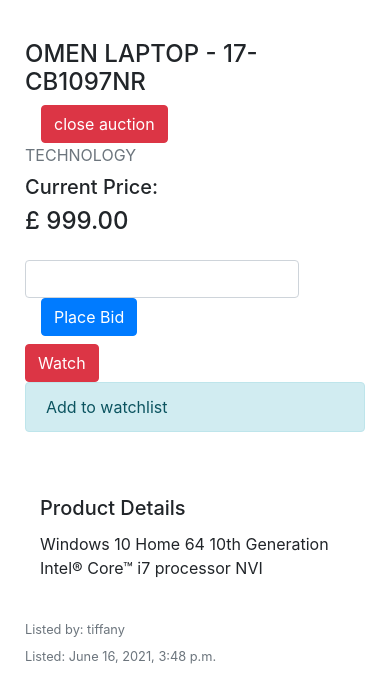
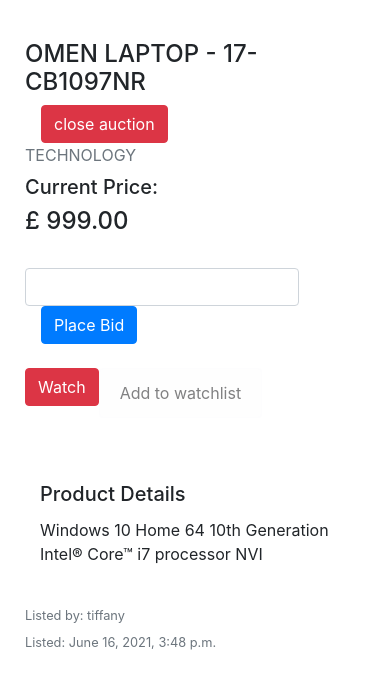
Before and after one commit to tiffanyclaire/Ecommerce, a Django app: page /listing/1 in a window 390 px wide. Shown: the part 436-1110 px from the top of the page. Run offline with Django 3.2, Linux system fonts and the light colour scheme; a user stored in the database is signed in; data comes from the database, SQL or seed files in the repository; both versions use the stored data as it was after the commit; some libraries are stand-ins or nearby versions.

Commit message:
listing html changes and fixed low bid issue with watchlist message

```diff
--- a/auctions/static/auctions/styles.css
+++ b/auctions/static/auctions/styles.css
@@ -1,3 +1,10 @@
 body {
     padding: 10px;
 }
+
+.img-fluid {
+    max-width: 100%;
+    height:auto;
+
+
+}
--- a/auctions/templates/auctions/categories.html
+++ b/auctions/templates/auctions/categories.html
@@ -33,6 +33,7 @@
     <h2>{{ category }}</h2>
 
         {% for listing in listings %}
+        {% if listing.active == True %}
         <div class="container mt-5 mb-5">
 
 
@@ -59,6 +60,7 @@
         </div>
 
         </div>
+        {% endif %}
 
         {% endfor %}
 
--- a/auctions/templates/auctions/index.html
+++ b/auctions/templates/auctions/index.html
@@ -13,7 +13,7 @@
 
 
         <div class="row p-2 bg-white border rounded">
-            <div class="col-md-3 mt-1"><img class="img-fluid img-responsive rounded product-image" src="{{ Listing.image }}"></div>
+            <div class="col-md-3 mt-1"><img class="img-fluid rounded" src="{{ Listing.image }}"></div>
             <div class="col-md-6 mt-1">
                 <h5>{{ Listing.title }}</h5>
                 <p class="text-justify text-truncate para mb-0">{{ Listing.description }}</p>
--- a/auctions/templates/auctions/listing.html
+++ b/auctions/templates/auctions/listing.html
@@ -48,10 +48,45 @@
                     <h4>£ {{ listing.price }}</h4>
 
 
-{% if listing.active == True %}
+ <!--Winning Bid section-->
+
+    <div class="row mt-3">
+
+    {% if listing.active == False %}
+
+    {% if winner is None %}
+    {% if listing.seller  == user %}
+    <div class="alert alert-info" role="alert">There were no Bids on your listing</div>
+    {% else %}
+    <div class="alert alert-info" role="alert">This Auction has ended</div>
+    {% endif %}
 
 
-  <!--Error Messages-->
+    {% elif winner is not None %}
+
+    {% if listing.seller == user %}
+    <div class="alert alert-info" role="alert">Your item has sold to {{ winner }}</div>
+
+
+    {% elif winner == user %}
+    <div class="alert alert-info" role="alert">You have won this auction!</div>
+
+    {% else %}
+    <div class="alert alert-info" role="alert">This item has sold to {{ winner }}</div>
+
+    {% endif %}
+
+    {% endif %}
+
+    {% endif %}
+
+    </div>
+
+ <!--Error Messages-->
+
+                {% if listing.active == True %}
+
+
 
 
                 {% if messages %}
@@ -66,7 +101,7 @@
 
 
 
-<!--bid and watch-->
+                  <!--bid and watch-->
 
                 <form method="POST" action="{% url 'bid' listing.id %}" class="form-inline">
                     {% csrf_token %}
@@ -79,64 +114,33 @@
                 </div>
 
                 </form>
+                <div class="row col-md-7 mt-3">
 
                 <form method="POST" action="{% url 'watchlist_add' listing.id %}" class="pull-right">
                     {% csrf_token %}
                     <input class="btn btn-danger" type="submit" value="Watch"/>
 
                 </form>
-{% endif %}
+                {% endif %}
 
-<!--Watchlist Message section-->
+            <!--Watchlist Message section-->
 
+            {% if listing.active == True %}
 
-{% if listing in rquest.user.watchlist %}
+            {% if watching == True %}
 
-<div class="alert alert-info" role="alert">Remove from watchlist</div>
+            <div class="alert alert-light" role="alert">Remove from watchlist</div>
 
-{% else %}
+            {% else %}
 
-<div class="alert alert-info" role="alert">Add to watchlist</div>
+            <div class="alert alert-light" role="alert">Add to watchlist</div>
 
-{% endif %}
+            {% endif %}
 
-<!--Winning Bid section-->
+            {% endif %}
+                </div>
+            </div>
 
-
-{% if listing.active == False %}
-
- {% if winner is None %}
- {% if listing.seller  == user %}
-    <div class="alert alert-info" role="alert">There were no Bids on your listing</div>
-  {% else %}
-    <div class="alert alert-info" role="alert">This Auction has ended</div>
-  {% endif %}
-
-
-{% elif winner is not None %}
-
-  {% if listing.seller == user %}
-    <div class="alert alert-info" role="alert">Your item has sold to {{ winner }}</div>
-
-
-  {% elif winner == user %}
-    <div class="alert alert-info" role="alert">You have won this auction!</div>
-
-  {% else %}
-    <div class="alert alert-info" role="alert">This item has sold to {{ winner }}</div>
-
-  {% endif %}
-
-  {% endif %}
-
-{% endif %}
-
-
-
-
-
-            </div>
-        </div>
     </section>
 
 
@@ -172,11 +176,11 @@
 
 
 
-<!--comments section-->
+ <!--comments section-->
 
 
 
-<section class ="mb-5">
+ <section class ="mb-5">
 
     <div class="row">
 
@@ -209,10 +213,10 @@
 
 
 
-</section>
+ </section>
 
 
-{% if listing.active == True %}
+ {% if listing.active == True %}
   <!--add comments section-->
 
         <section class ="mb-5">
@@ -252,11 +256,7 @@
 
 
 
-{% endif %}
-
-
-
-
+ {% endif %}
 
 </div>
 
--- a/auctions/views.py
+++ b/auctions/views.py
@@ -91,11 +91,16 @@
         form = bid_form()
         add_comment = comment_form()
         comments = Comments.objects.filter(listing=listing_id)
+        if Watchlist.objects.filter(user=request.user, listing=listing).exists():
+            watching = True
+        else:
+            watching = False
         return render(request, "auctions/listing.html", {
             "listing" : listing,
             "form" : form,
             "add_comment" : add_comment,
-            "comments" : comments
+            "comments" : comments,
+            "watching" : watching
             })
     else:
         try:
@@ -167,10 +172,15 @@
     else:
         listing = Listing.objects.get(id=listing_id)
         form = bid_form()
+        if Watchlist.objects.filter(user=request.user, listing=listing).exists():
+            watching = True
+        else:
+            watching = False
         messages.error(request, "Your bid is too low", extra_tags='bid_error')
         return render(request, "auctions/listing.html", {
         "listing": listing,
         "form" : form,
+        "watching" : watching
 
    })
 
```
Also changed, not shown: db.sqlite3.
